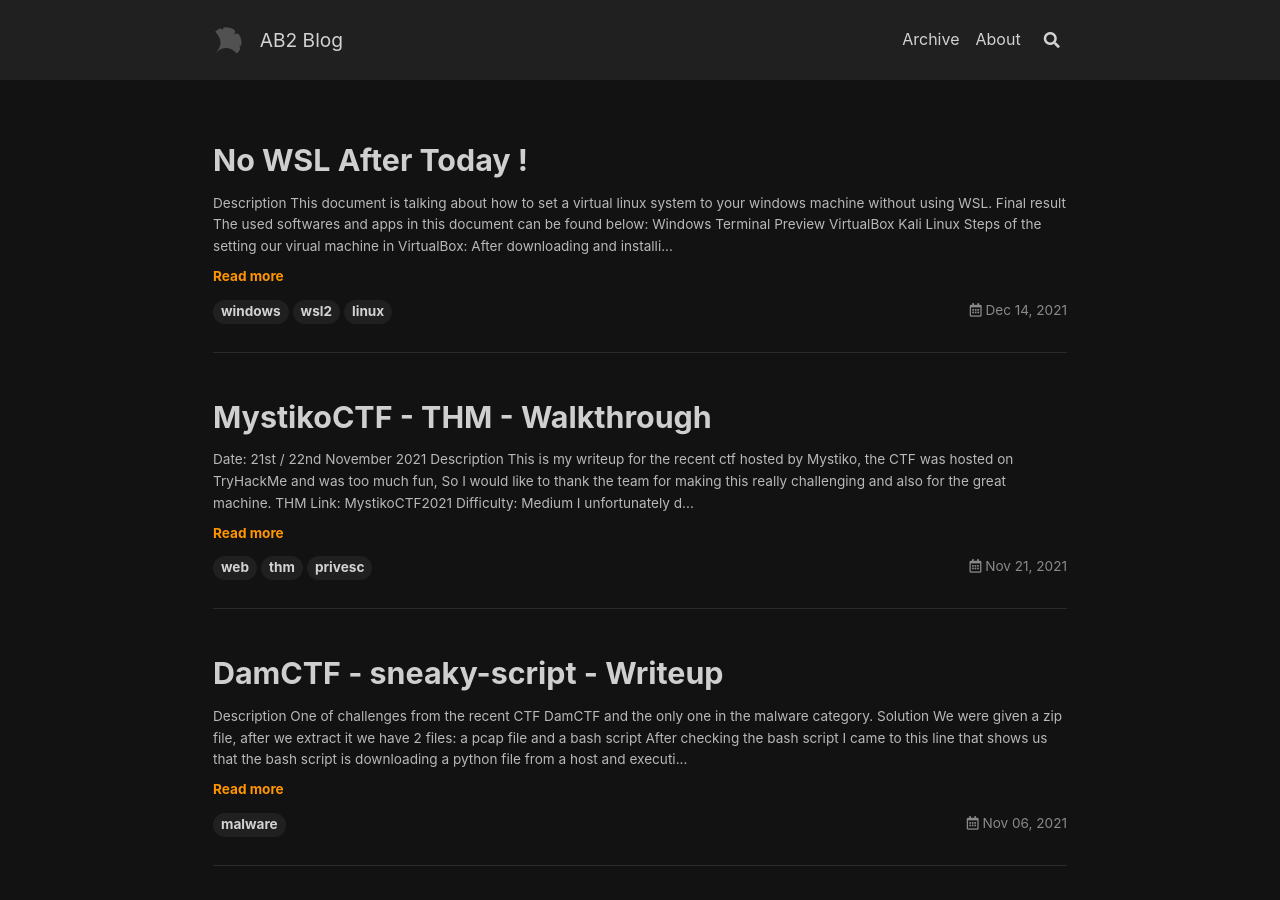
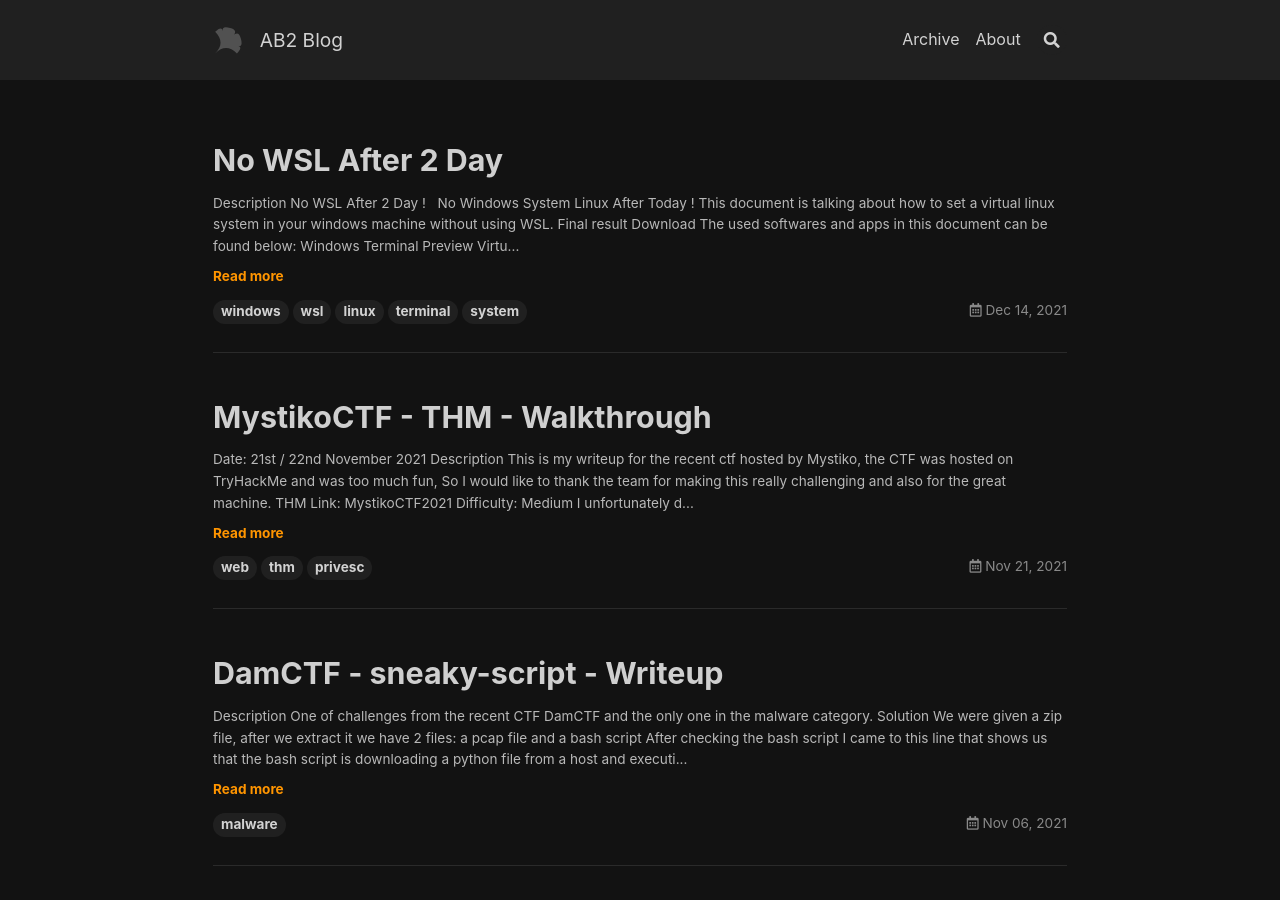
Before and after one commit to ab2pentest/ab2.github.io, a Jekyll site: the page built from index.html, in a window 1280 px wide and 900 px high. Built offline with Jekyll 4.4.1, drawn with Linux system fonts in a browser that asks for light colours; nearby versions of some CDN libraries; the list of posts is cut into pages by our own code.

Commit message:
Adding NoWSLAfter2Day

````diff
--- a/_posts/2021-12-14-no-wsl-after-2day.md
+++ b/_posts/2021-12-14-no-wsl-after-2day.md
@@ -1,29 +1,29 @@
 ---
-title: No WSL After Today !
-tags: windows wsl2 linux
+title: No WSL After 2 Day
+tags: windows wsl linux terminal system
 ---
 
 # Description
 
-> This document is talking about how to set a virtual linux system to your windows machine without using WSL.
-----
+No WSL After 2 Day ! || No Windows System Linux After Today !
 
-#  Final result
+> This document is talking about how to set a virtual linux system in your windows machine without using WSL.
+
+# Final result
 
 ![2021-12-14_15-52-47](https://user-images.githubusercontent.com/84577967/174202000-65a8e1ad-b4fb-4127-9bc1-31a5ac17382f.png)
 
----
+# Download
 
 The used softwares and apps in this document can be found below:
 
-[Windows Terminal Preview
-](https://www.microsoft.com/store/productId/9N8G5RFZ9XK3)
+[Windows Terminal Preview](https://www.microsoft.com/store/productId/9N8G5RFZ9XK3)
 
 [VirtualBox](https://www.virtualbox.org/wiki/Downloads)
 
 [Kali Linux](https://www.kali.org/get-kali/#kali-virtual-machines)
 
-# Steps of the setting our virual machine in VirtualBox:
+# Setting our virual machine using VirtualBox
 
 After downloading and installing Windows Terminal & VirtualBox, let's extract the `Kali Linux` OVA Image file and import it to our `VirtualBox`, in this step you don't have to make any modification just leave everything as default settings.
 
@@ -91,23 +91,19 @@ Let's go back to `VirtualBox` and go to the settings of the Kali machine, and ex
 
 ![2021-12-14_19-03-25](https://user-images.githubusercontent.com/84577967/174202309-c0eb20bc-903b-4143-a35b-7bd78de778bf.png)
 
-
 And then port forwarding -
 
 ![2021-12-14_19-03-54](https://user-images.githubusercontent.com/84577967/174202327-ce8c8383-08af-42ec-8714-66ef55626892.png)
 
-
 And follow the steps in this screenshot -
 
 ![2021-12-14_19-06-29](https://user-images.githubusercontent.com/84577967/174202336-8a50f67f-8f5f-4314-887d-18cd51d649a2.png)
-
 
 In this rule we added a new value to allow our Windows machine to connect directly to the ssh port of the kali VM.
 
 Now let's go back to the machine, and let's modify the sshd_config file to allow root logins `nano /etc/ssh/ssh_config`
 
 ![2021-12-14_19-45-27](https://user-images.githubusercontent.com/84577967/174202353-5fb724f9-d040-4eb3-9061-f99eba920dd3.png)
-
 
 Let's change this line to this
 
@@ -119,7 +115,6 @@ Then let's restart the ssh service and also enabling it in case wasn't enabled b
 
 ![2021-12-14_20-11-16](https://user-images.githubusercontent.com/84577967/174202372-b1a33e59-1a5f-4a03-9d6c-c0070c0a2084.png)
 
-
 Commands:
 
 ```bash
@@ -130,17 +125,15 @@ systemctl restart ssh
 systemctl enable ssh
 ```
 
-## Steps of setting our Windows Terminal:
+# Setting our Windows Terminal
 
 Now after that everything is set in our Kali virtual machine ... Let's go to the Windows Terminal and create a new profile
 
 ![2021-12-14_20-25-07](https://user-images.githubusercontent.com/84577967/174202383-e622ecdb-825d-4473-8d99-809eda9a2021.png)
 
-
 Now follow the steps shown in the screenshot below
 
 ![2021-12-14_20-26-49](https://user-images.githubusercontent.com/84577967/174202395-4d0a6555-ceaf-4c2e-afdc-795969f9095b.png)
-
 
 The command line:
 ```
@@ -153,16 +146,13 @@ After you set everything as shown click on Save and then go to startup and choos
 
 ![2021-12-14_20-32-52](https://user-images.githubusercontent.com/84577967/174202412-68c4f5c1-22f2-4b74-8197-9504a77e4586.png)
 
-
 Now if you restart the Windows Terminal, it will run the automatically ssh command and connect you to your Kali VM.
 
 ![2021-12-14_20-35-28](https://user-images.githubusercontent.com/84577967/174202425-bde379e1-9612-414d-b987-bd6d55ed463f.png)
 
-
 type `yes` and click Enter
 
 ![2021-12-14_21-30-12](https://user-images.githubusercontent.com/84577967/174202433-d6da16a3-47c8-4e3e-a747-6f29cd7c873a.png)
-
 
 To open the shell directly on our shared Desktop we can add in the end of the file `~/.zshrc` the mounted point (path) we set earlier and in our case:
 
@@ -176,7 +166,7 @@ cd ~/Desktop/Windows
 
 ---
 
-## Steps to make it run at startup and headless ?
+# Make it run at startup and headless
 
 Go to `C:\Users\Username\AppData\Roaming\Microsoft\Windows\Start Menu\Programs\Startup`, change the value Username with your computer username and create a new file let's name it `kali_vbox.bat`
 
@@ -192,11 +182,9 @@ And congratulations! Now the linux vm machine will start in background and you c
 
 --
 
-# Additional Port Forwarding in my own configuration:
-
+# Additional Port Forwarding in my own configuration
 
 ![2021-12-14_19-08-49](https://user-images.githubusercontent.com/84577967/174202494-3a951b7c-ee8f-43f6-a307-f155058aac04.png)
-
 
 The 1st IP is the IP of my THM VPN that I'm connecting to it using my Windows Machine, I use this rule in case I was playing a machine in THM or HTB (must update the IP each time in case you are not using a VIP membership)
 
````
Also changed, not shown: other parts of _posts/2021-12-14-no-wsl-after-2day.md (+3 -3 lines).
